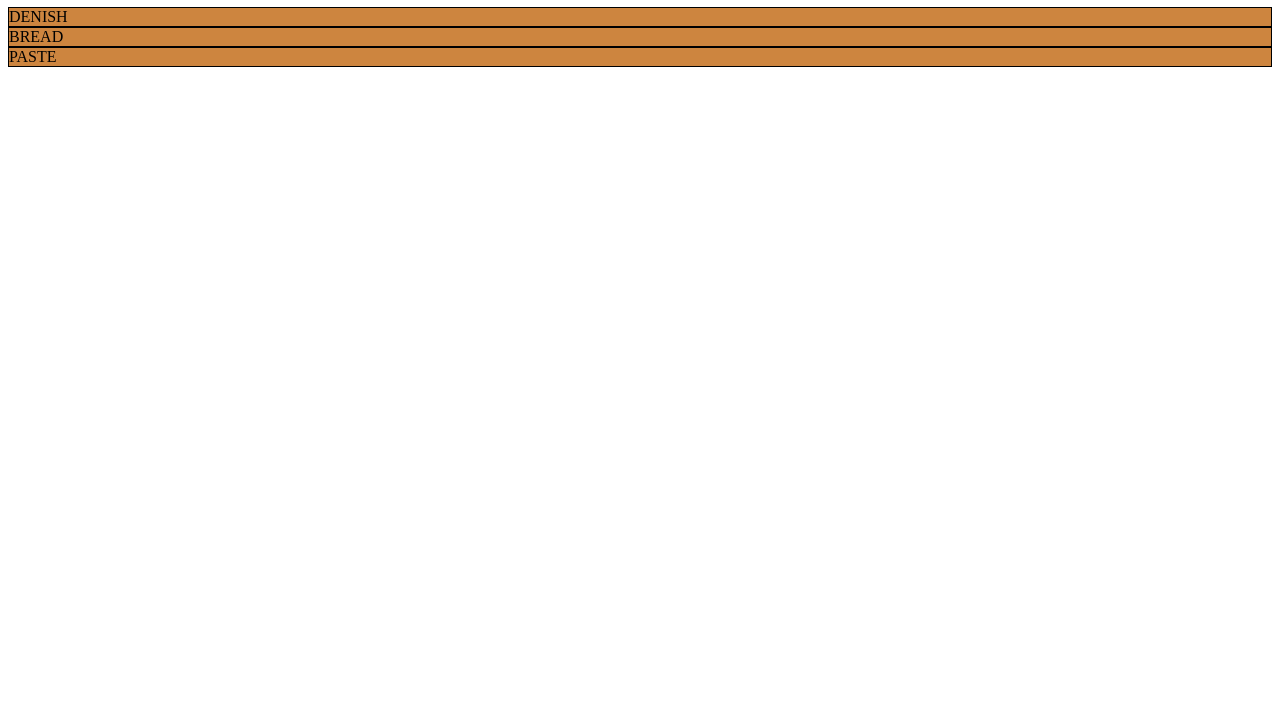
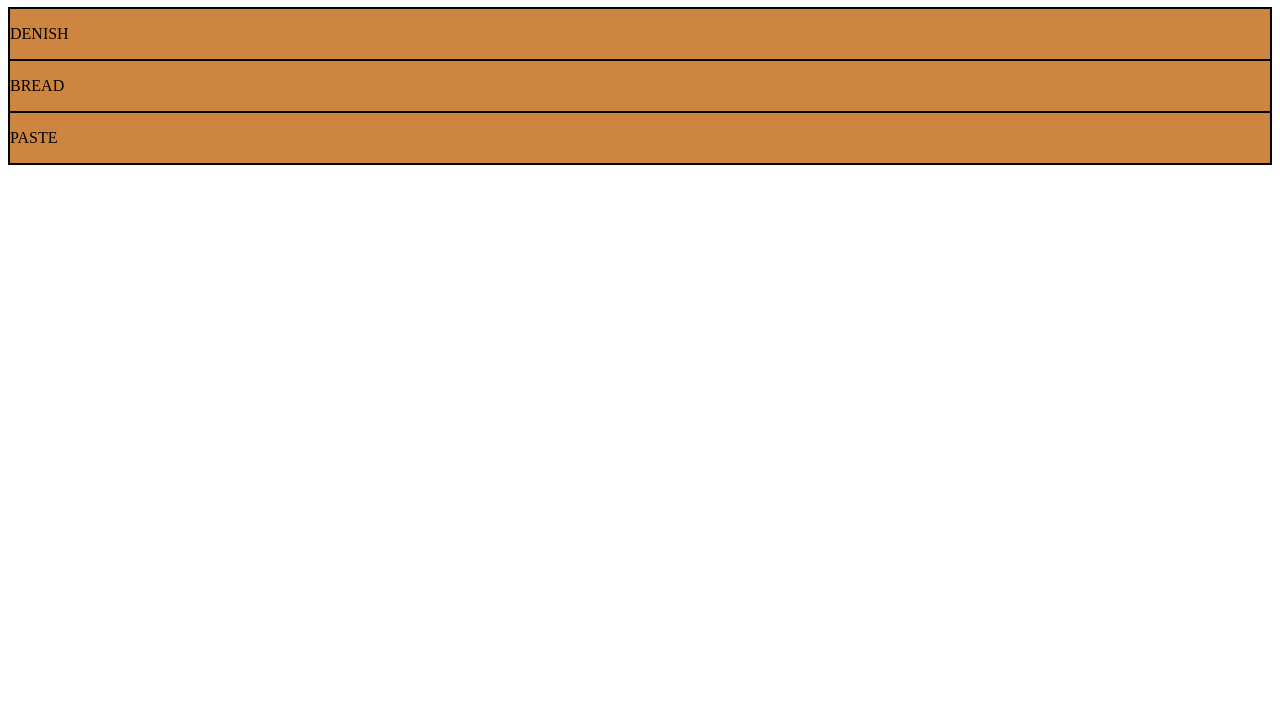
Before and after one commit to saibogo/coursera-test, a plain HTML site: page module2_solution/index.html in a window 1280 px wide. Shown: the part 73-800 px from the top of the page. Drawn offline with Linux system fonts and the light colour scheme.

Commit message:
update index.html

```diff
--- a/module2_solution/index.html
+++ b/module2_solution/index.html
@@ -1,4 +1,5 @@
 <!DOCTYPE html>
+<meta name="viewport" content="width=device-width, initial-scale=1">
 <html>
     <head>
         <title>Assignment solution for Module 2</title>
@@ -6,8 +7,10 @@
     </head>
     <body>
         <h1>Our Menu</h1>
-        <div>DENISH</div>
-        <div>BREAD</div>
-        <div>PASTE</div>
+        <div class="row">
+            <div class="col-lg-4 col-md-6"><p>DENISH</p></div>
+            <div class="col-lg-4 col-md-6"><p>BREAD</p></div>
+            <div class="col-lg-4 col-md-12"><p>PASTE</p></div>
+        </div>
     </body>
 </html>
```
